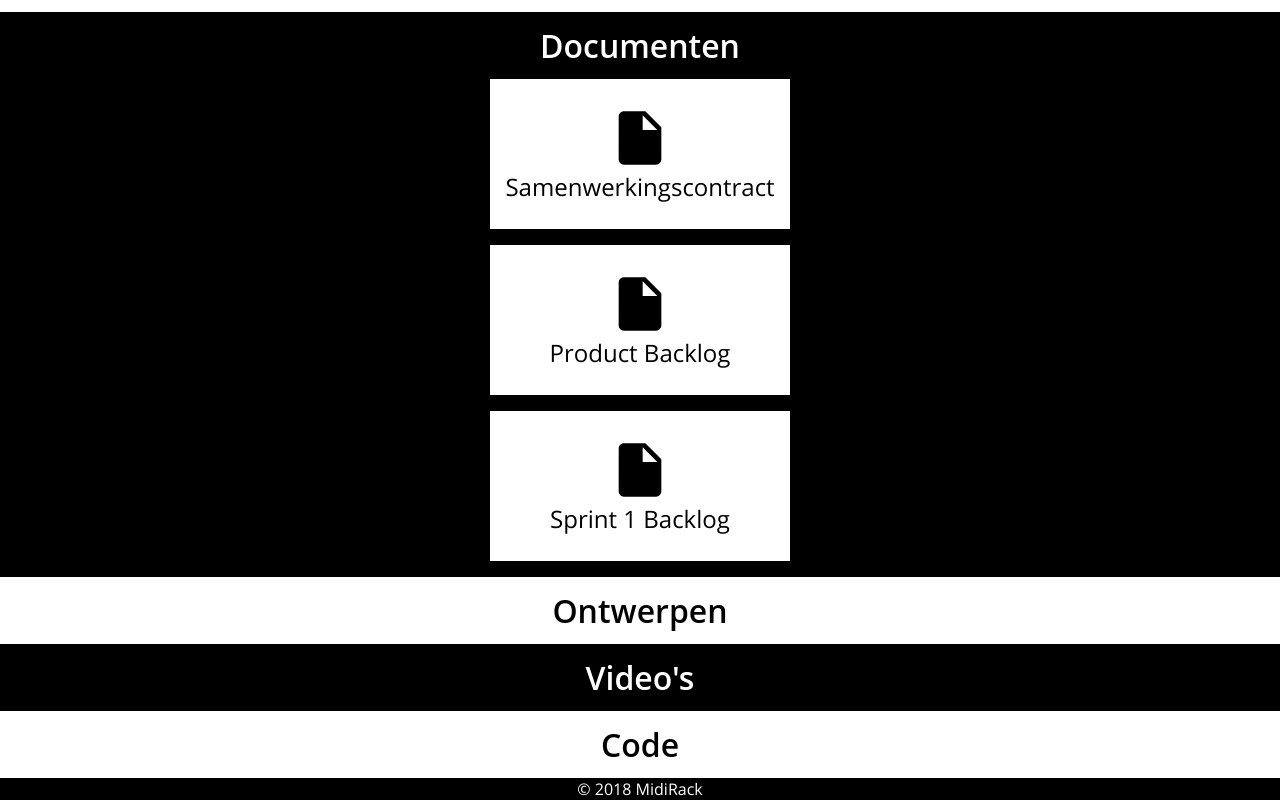
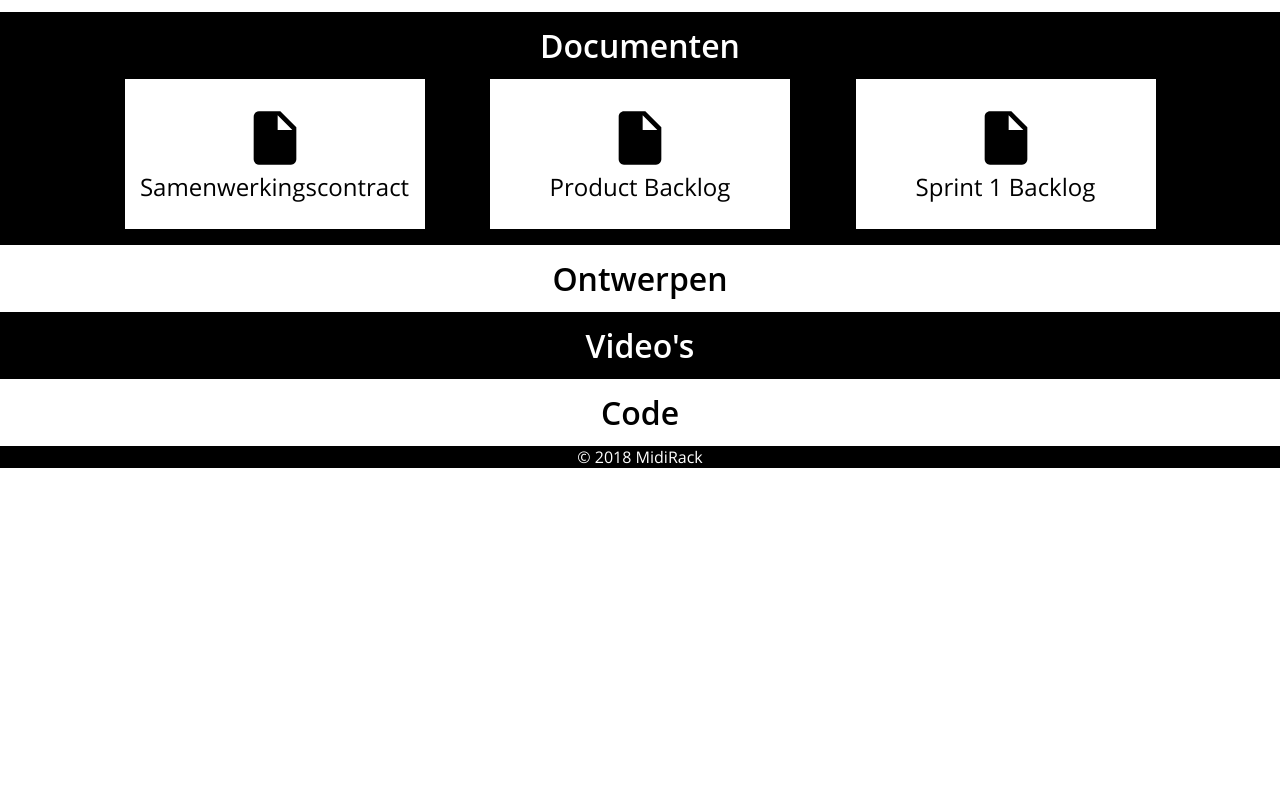
Before and after one commit to MidiRack/Website, a plain HTML site: page index.html in a window 1280 px wide. Shown: the part 696-1496 px from the top of the page. After the commit the page ends 1164 px from the top, so only its background shows below. Drawn offline with Linux system fonts and the light colour scheme; no server answers; a web font is replaced by a local one.

Commit message:
Fixed HTML

```diff
--- a/index.html
+++ b/index.html
@@ -118,16 +118,12 @@
 						<img class="svg" src="static/images/files.svg" />
 						<span>Samenwerkingscontract</span>
 					</div>
-				</div>
 
-				<div class="items">
 					<div class="item" href="static/files/backlog.pdf">
 						<img class="svg" src="static/images/files.svg" />
 						<span>Product Backlog</span>
 					</div>
-				</div>
 
-				<div class="items">
 					<div class="item" href="static/files/sprintplanning1.pdf">
 						<img class="svg" src="static/images/files.svg" />
 						<span>Sprint 1 Backlog</span>
```
